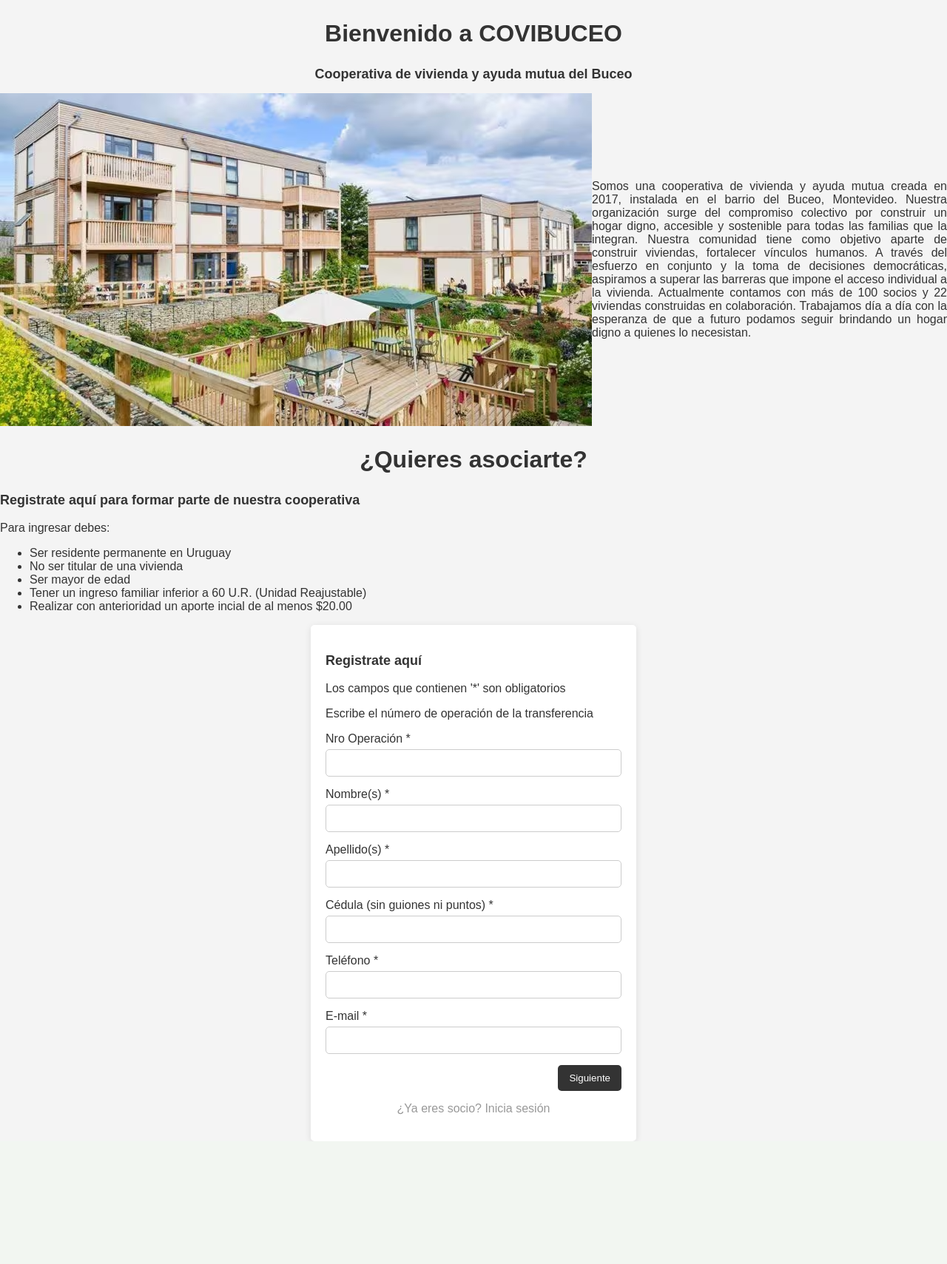
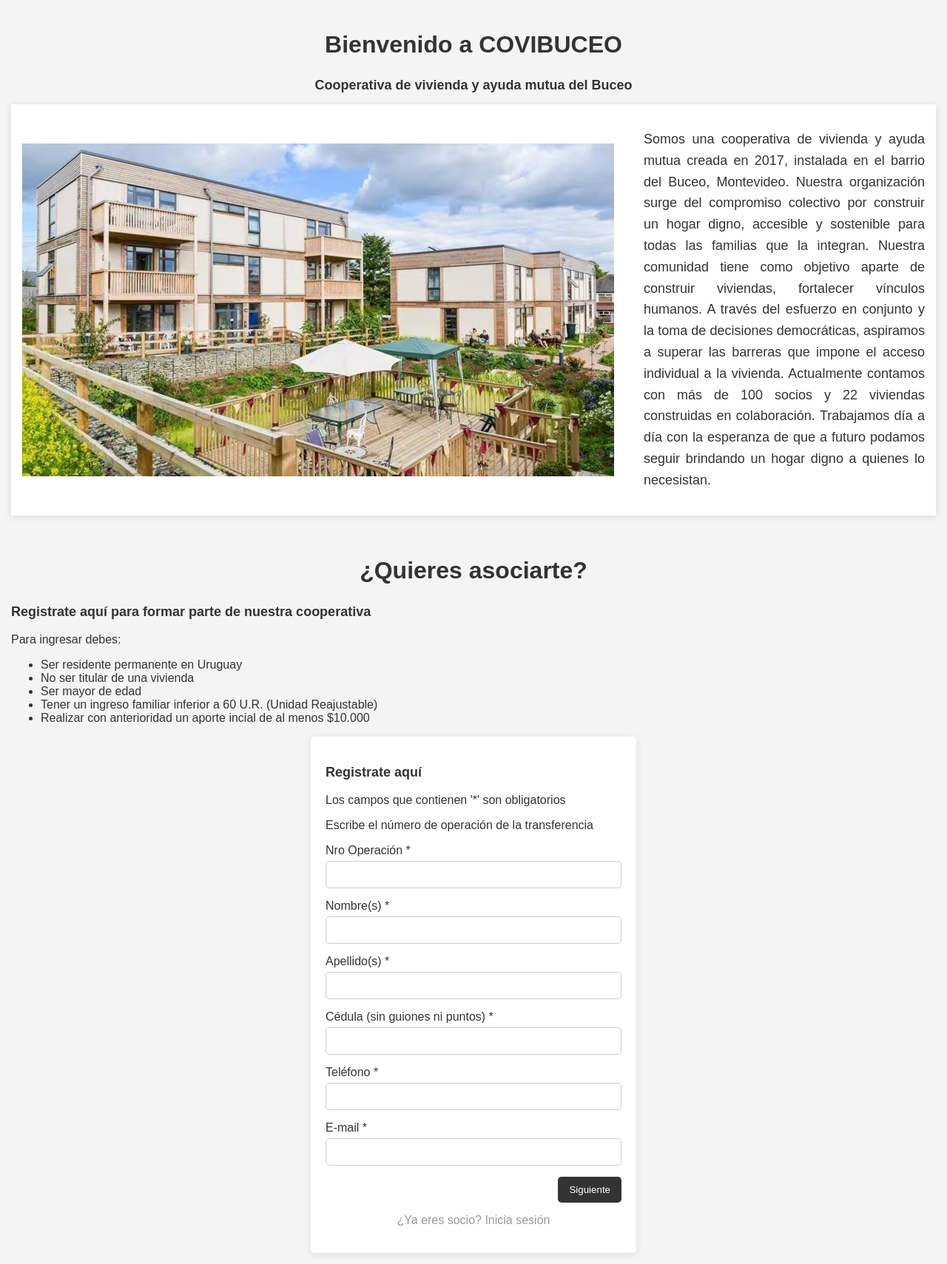
Before and after one commit to Softwares-Saturno-S-A-S/Covibuceo, a PHP site: page / in a window 1280 px wide. Shown: the part 144-1853 px from the top of the page at 74% size. Before the commit the page ends 1687 px from the top, so only its background shows below. Run offline with PHP 8.4, Linux system fonts and the light colour scheme.

Commit message:
Arreglé la estructura de la información sobre la cooperativa

```diff
--- a/css/estilos.css
+++ b/css/estilos.css
@@ -34,6 +34,11 @@
             width: 100px;
 
         }
+
+        section{
+            padding: 15px
+        }
+
         p, li, label{
             font-size: medium;
         }
@@ -55,10 +60,22 @@
         }
 
         .content_1{
+            gap: 40px;
+            padding: 15px;
             display: flex;
             justify-content: center;
             align-items: center;
+            background: #fff;
+            box-shadow: 0 2px 10px rgba(0, 0, 0, 0.1);
         }
+
+        .content_1 p{
+            line-height: 1.6;
+            font-size: large;
+        }
+
+
+
 
         form {
             max-width: 400px;
@@ -69,7 +86,7 @@
             box-shadow: 0 2px 10px rgba(0, 0, 0, 0.1);
         }
 
-        nav {
+        form div {
             margin-bottom: 15px;
         }
 
--- a/index.html
+++ b/index.html
@@ -20,16 +20,17 @@
         <section id="introduccion">
             <h1>Bienvenido a COVIBUCEO</h1>
             <h2>Cooperativa de vivienda y ayuda mutua del Buceo</h2>
-            <div class = "content_1">
+            <div class="content_1">
                     <img src="img/vivienda.png" alt="Imagen de la coopertiva">
                     <p>Somos una cooperativa de vivienda y ayuda mutua creada en 2017, instalada en el barrio del Buceo,
                         Montevideo. Nuestra organización surge del compromiso colectivo por construir un hogar digno,
                         accesible y sostenible para todas las familias
                         que la integran. Nuestra comunidad tiene como objetivo aparte de construir viviendas, fortalecer
-                    vínculos humanos. A través del esfuerzo en conjunto y la toma de decisiones democráticas, aspiramos a
-                    superar las barreras que impone el acceso individual a la vivienda. Actualmente contamos con más de
-                    100 socios y 22 viviendas construidas en
-                    colaboración. Trabajamos día a día con la esperanza de que a futuro podamos seguir brindando un
+                        vínculos humanos. A través del esfuerzo en conjunto y la toma de decisiones democráticas,
+                        aspiramos a superar las barreras que impone el acceso individual a la vivienda. Actualmente
+                        contamos con más
+                        de 100 socios y 22 viviendas construidas en colaboración. Trabajamos día a día con la esperanza
+                        de que a futuro podamos seguir brindando un
                         hogar digno a quienes lo necesistan.</p>
             </div>
         </section>
@@ -42,43 +43,43 @@
                     <li>No ser titular de una vivienda</li>
                     <li>Ser mayor de edad</li>
                     <li>Tener un ingreso familiar inferior a 60 U.R. (Unidad Reajustable)</li>
-                    <li>Realizar con anterioridad un aporte incial de al menos $20.00</li>
+                    <li>Realizar con anterioridad un aporte incial de al menos $10.000</li>
                 </ul>
                 <form action="contrasena.html">
                     <h3>Registrate aquí</h3>
                     <p>Los campos que contienen '*' son obligatorios</p>
                     <p>Escribe el número de operación de la transferencia</p>
-                    <nav>
+                    <div>
                         <label for="nro_op">Nro Operación *</label>
                         <input id="nro_op" type="number" required>
-                    </nav>
-                    <nav>
+                    </div>
+                    <div>
                         <label for="name">Nombre(s) *</label>
                         <input id="name" type="text" required>
-                    </nav>
-                    <nav>
+                    </div>
+                    <div>
                         <label for="surname">Apellido(s) *</label>
                         <input id="surmane" type="text" required>
-                    </nav>
-                    <nav>
+                    </div>
+                    <div>
                         <label for="ci">Cédula (sin guiones ni puntos) *</label>
                         <input id="ci" type="number" required>
-                    </nav>
-                    <nav>
+                    </div>
+                    <div>
                         <label for="tel">Teléfono *</label>
                         <input id="tel" type="text" required>
-                    </nav>
-                    <nav>
+                    </div>
+                    <div>
                         <label for="email">E-mail *</label>
                         <input id="email" type="text" required>
-                    </nav>
-                    <nav class="botones">
+                    </div>
+                    <div class="botones">
                         <span></span>
                         <button type="submit">Siguiente</button>
-                    </nav>
-                    <nav class="enlaces">
+                    </div>
+                    <div class="enlaces">
                         <a href="inicio_sesion.html">¿Ya eres socio? Inicia sesión</a>
-                    </nav>
+                    </div>
                 </form>
         </section>
     </main>
```
Lines whose indentation alone changed are shown as unchanged.
